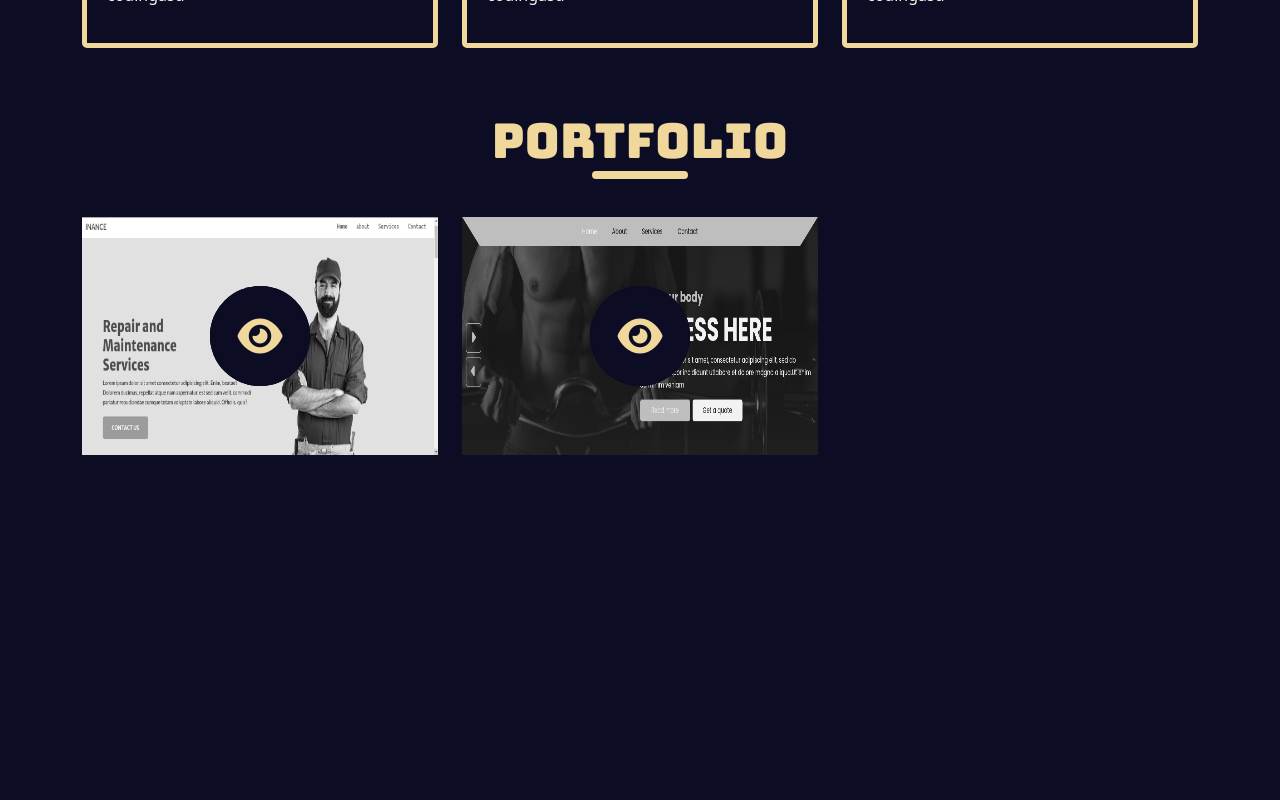
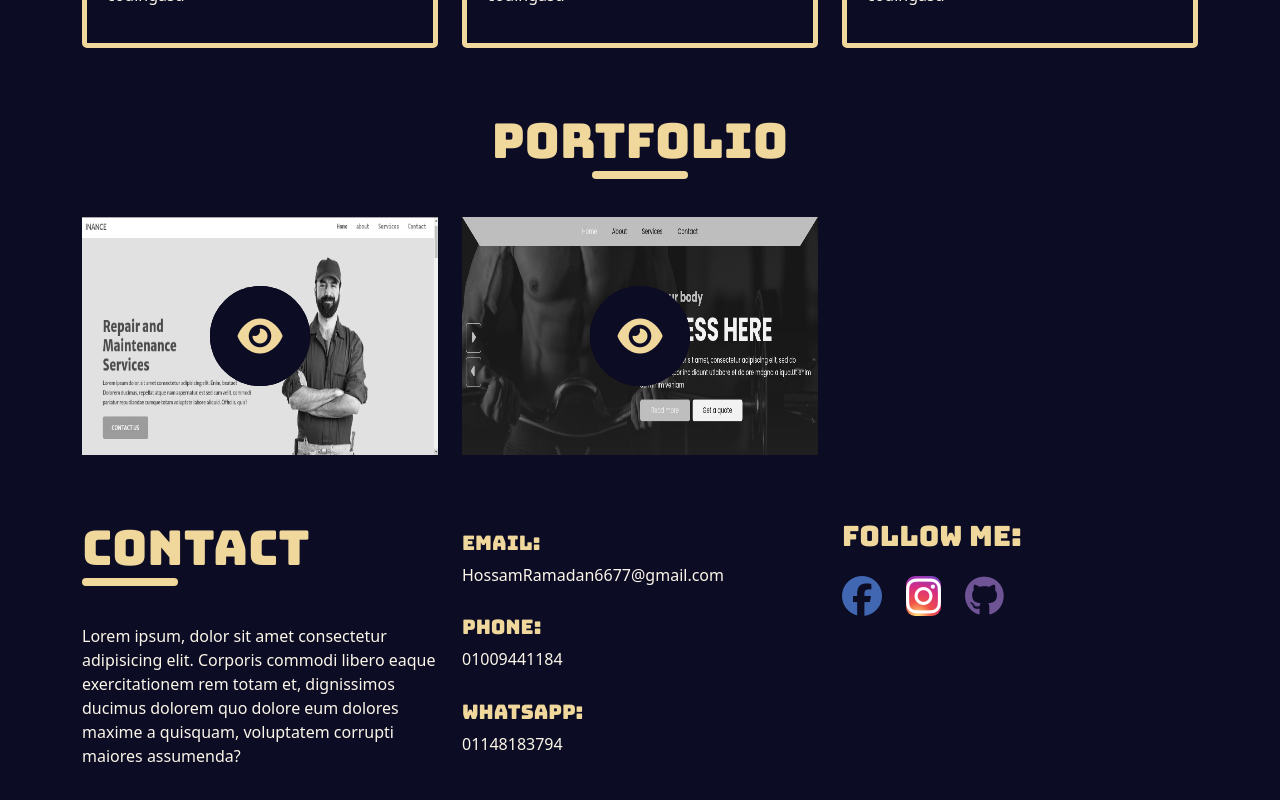
Before and after one commit to HossamRamadan667/hossam-ramadan, a React (Create React App) app: page / in a window 1280 px wide. Shown: the part 1213-2013 px from the top of the page. Before the commit the page ends 1732 px from the top, so only its background shows below. Built offline with nearby package versions, Linux system fonts and the light colour scheme.

Commit message:
create footer

```diff
--- a/src/App.jsx
+++ b/src/App.jsx
@@ -1,5 +1,6 @@
 import { Route, Routes } from "react-router-dom";
 import Header from "./Components/Header";
+import Footer from "./Components/Footer";
 import Services from "./Views/Services";
 import Works from "./Views/Works";
 import About from "./Views/About";
@@ -15,6 +16,7 @@ function App() {
 				<Route path="/services" element={<Services />} />
 				<Route path="/portfolio" element={<Works />} />
 			</Routes>
+			<Footer />
 		</>
 	);
 }
--- /dev/null
+++ b/src/Components/Footer.jsx
@@ -0,0 +1,52 @@
+import { Link } from "react-router-dom";
+
+function Footer() {
+	return (
+		<footer>
+			<div className="container">
+				<div className="row">
+					<div className="col-12 col-md-6 col-lg-4 mb-4 mb-lg-0">
+						<h2 className="sectionTitle left">contact</h2>
+						<p>
+							Lorem ipsum, dolor sit amet consectetur adipisicing elit. Corporis commodi libero eaque
+							exercitationem rem totam et, dignissimos ducimus dolorem quo dolore eum dolores maxime a
+							quisquam, voluptatem corrupti maiores assumenda?
+						</p>
+					</div>
+					<div className="col-12 col-md-6 col-lg-4 d-flex  justify-content-evenly flex-column">
+						<div>
+							<h5>Email:</h5>
+							<p>HossamRamadan6677@gmail.com</p>
+						</div>
+						<div>
+							<h5>Phone:</h5>
+							<p>01009441184</p>
+						</div>
+						<div>
+							<h5>Whatsapp:</h5>
+							<p>01148183794</p>
+						</div>
+					</div>
+					<div className="col-12 col-md-6 col-lg-4">
+						<h3>follow me:</h3>
+						<div className="social d-flex gap-4 mt-4">
+							<Link to="https://www.facebook.com/hossamramadan667" target="_blank">
+								<i class="fa-brands fa-facebook"></i>
+							</Link>
+
+							<Link to="https://www.instagram.com/HossamRamadan667" target="_blank">
+								<i class="fa-brands fa-instagram"></i>
+							</Link>
+
+							<Link to="https://www.github.com/HossamRamadan667" target="_blank">
+								<i class="fa-brands fa-github"></i>
+							</Link>
+						</div>
+					</div>
+				</div>
+			</div>
+		</footer>
+	);
+}
+
+export default Footer;
--- a/src/css/index.css
+++ b/src/css/index.css
@@ -31,7 +31,7 @@ p {
 	color: var(--textColor);
 }
 
-section {
+section,footer {
 	margin-block: 3em;
 }
 
@@ -75,6 +75,10 @@ section {
 .sectionTitle.center::after {
 	left: 50%;
 	transform: translate(-50%, 0%);
+}
+
+.sectionTitle.left {
+	text-align: start;
 }
 
 .sectionTitle.left::after {
@@ -269,5 +273,22 @@ section.works .work .links:hover .link.site {
 
 /* End works*/
 
-/* Start */
-/* End */
+/* Start footer*/
+footer .social i {
+	font-size: 2.5em;
+}
+
+footer .social .fa-facebook {
+	color: #4267b2;
+}
+
+footer .social .fa-instagram {
+	color: white;
+	background: radial-gradient(circle at 33% 100%, #fed373 4%, #f15245 30%, #d92e7f 62%, #9b36b7 85%, #515ecf);
+	border-radius: 9px;
+}
+
+footer .social .fa-github {
+	color: #6e5494;
+}
+/* End footer*/
```
